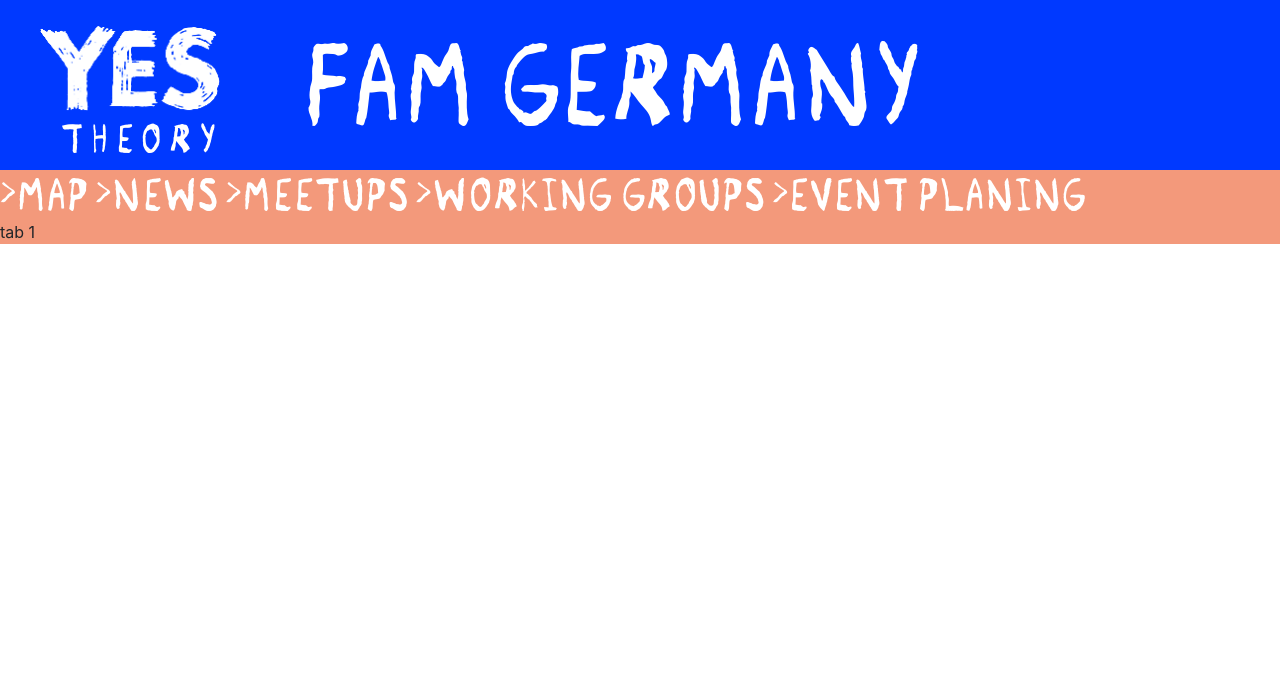
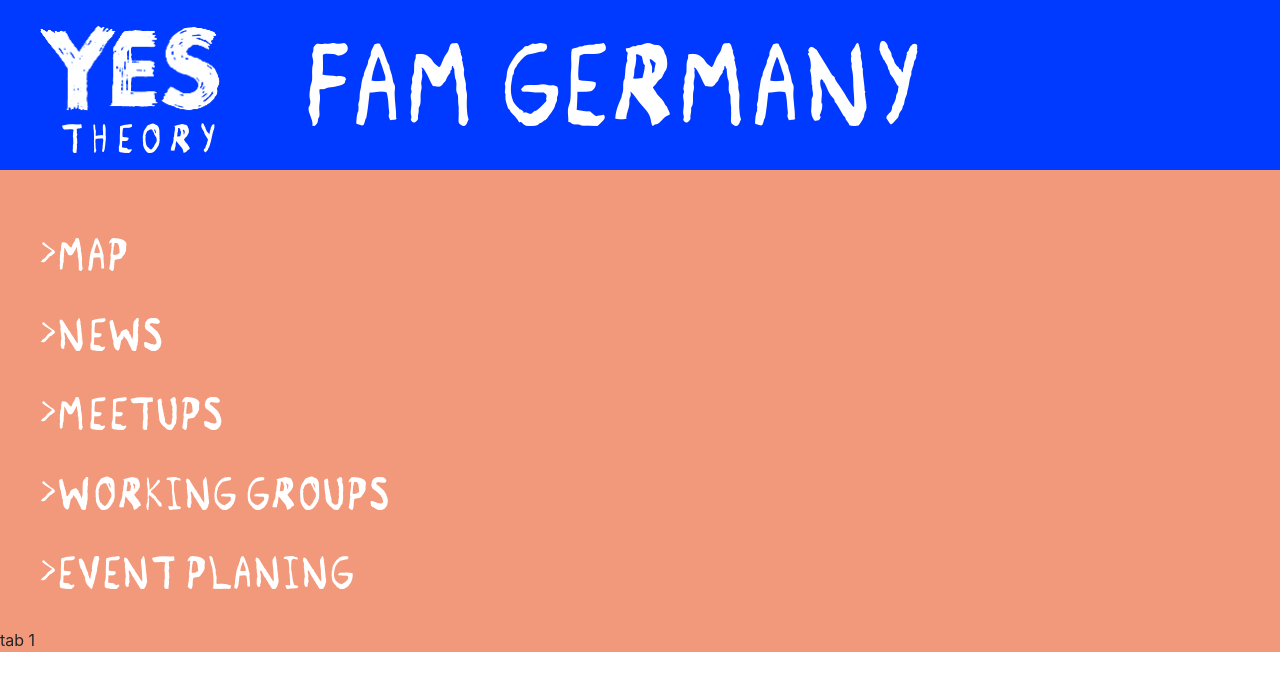
Before and after one commit to Yes-Theory/yes-theory.github.io, a Jekyll site: the page built from preview.md, in a window 1280 px wide. Shown: the top 691 px of the page. Built offline with Jekyll 4.4.1, drawn with Linux system fonts in a browser that asks for light colours.

Commit message:
changed css

```diff
--- a/assets/css/preview.scss
+++ b/assets/css/preview.scss
@@ -50,6 +50,7 @@
 main{
     background: $secondaryColor;
     nav{
+        padding: 60px 0 0 40px;
         a{
             &:before{
                 content: '>';
@@ -57,9 +58,14 @@
                 display: inline;
                 color: white;
             }
+            &.active{
+                font-size: 50px;
+            }
             font-family: $remnant;
             font-size: 33px;
             color: white;
+            display: block;
+            padding: 0 0 30px 0;
         }
     }
 }
```
